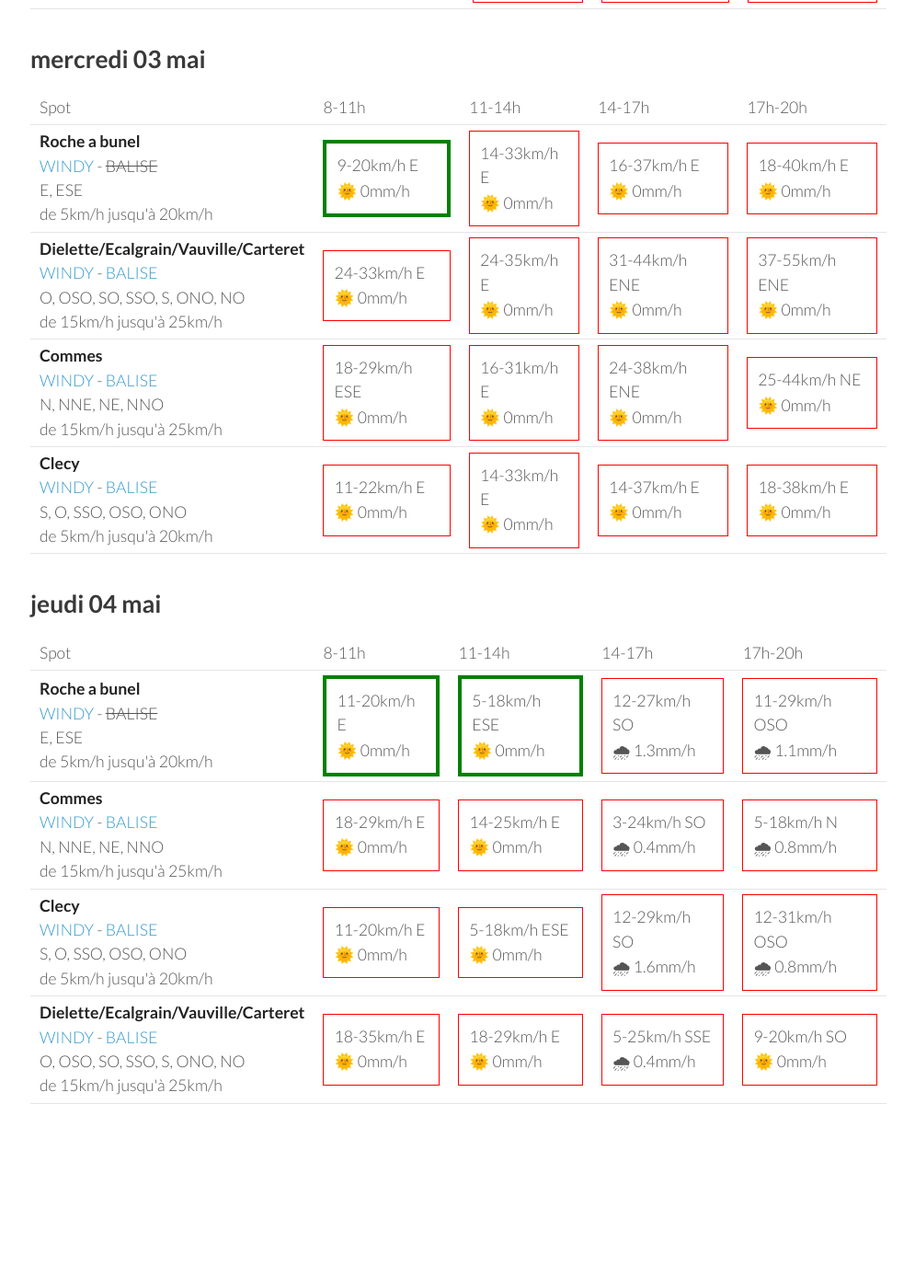
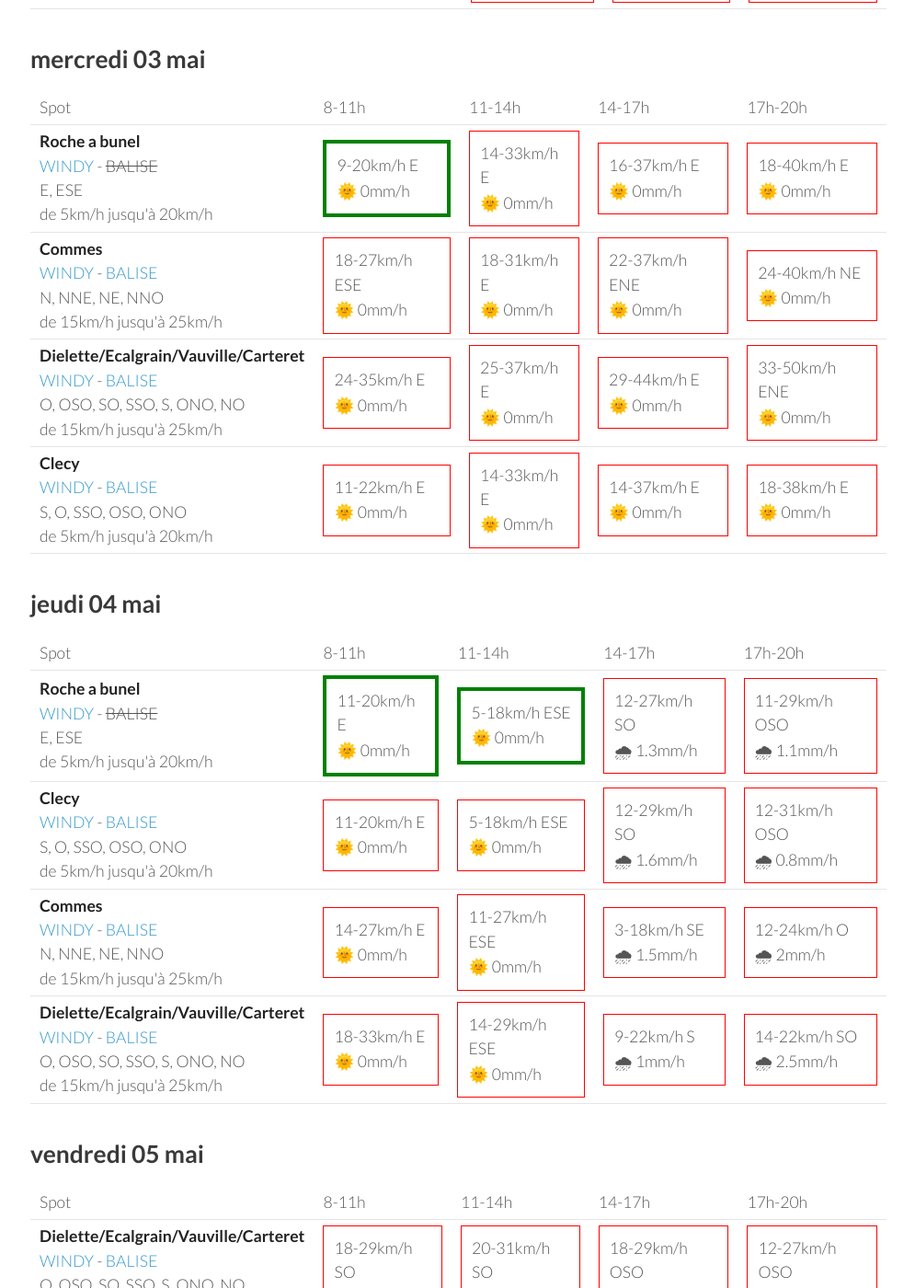
Before and after one commit to parapente-dans-le-nord/parapente-dans-le-nord.github.io, a Jekyll site: the page built from normandie.markdown, in a window 1280 px wide and 1400 px high, scrolled down 2018 px. Shown: the whole window at 92% size, without its empty margins (25-1020 px from the left). Built offline with Jekyll 4.4.1, drawn with Linux system fonts in a browser that asks for light colours; before the commit the page ends 3346 px from its top, so only the background shows below that; some of the changed text lies outside the part shown.

Commit message:
update index.markdown

```diff
--- a/normandie.markdown
+++ b/normandie.markdown
@@ -144,6 +144,16 @@ page mise à jour le dimanche 30 avril 06:46
 
     </tr>
 <tr>
+        <td><strong>Commes</strong><br><a href="https://windy.com/49.346/-0.726?48.936,-0.726,8">WINDY</a> - <span class=""><a href="http://www.balisemeteo.com/balise.php?idBalise=158">BALISE</a> </span><br> <span class="vent-favorable">N, NNE, NE, NNO</span><br><span class="force-vent">de 15km/h jusqu'à 25km/h</span> </td>
+
+            <td><div class="not-flyable"><p>7-12km/h OSO</p><p>🌞 0mm/h</p></div></td>
+            <td><div class="not-flyable"><p>3-12km/h NNO</p><p>🌞 0mm/h</p></div></td>
+            <td><div class="not-flyable"><p>14-24km/h NE</p><p>🌞 0mm/h</p></div></td>
+            <td><div class="not-flyable"><p>18-31km/h NE</p><p>🌞 0mm/h</p></div></td>
+
+
+    </tr>
+<tr>
         <td><strong>Roche a bunel</strong><br><a href="https://windy.com/48.993/-0.499?48.580,-0.499,8">WINDY</a> - <span class="no-balise"> BALISE </span><br> <span class="vent-favorable">E, ESE</span><br><span class="force-vent">de 5km/h jusqu'à 20km/h</span> </td>
 
             <td><div class="not-flyable"><p>5-16km/h ONO</p><p>🌞 0mm/h</p></div></td>
@@ -154,22 +164,12 @@ page mise à jour le dimanche 30 avril 06:46
 
     </tr>
 <tr>
-        <td><strong>Commes</strong><br><a href="https://windy.com/49.346/-0.726?48.936,-0.726,8">WINDY</a> - <span class=""><a href="http://www.balisemeteo.com/balise.php?idBalise=158">BALISE</a> </span><br> <span class="vent-favorable">N, NNE, NE, NNO</span><br><span class="force-vent">de 15km/h jusqu'à 25km/h</span> </td>
-
-            <td><div class="not-flyable"><p>1-12km/h NO</p><p>🌞 0mm/h</p></div></td>
-            <td><div class="not-flyable"><p>7-16km/h NE</p><p>🌞 0mm/h</p></div></td>
-            <td><div class="not-flyable"><p>16-27km/h NE</p><p>🌞 0mm/h</p></div></td>
-            <td><div class="not-flyable"><p>18-31km/h NE</p><p>🌞 0mm/h</p></div></td>
-
-
-    </tr>
-<tr>
         <td><strong>Dielette/Ecalgrain/Vauville/Carteret</strong><br><a href="https://windy.com/49.650/-1.856?49.243,-1.856,8">WINDY</a> - <span class=""><a href="http://www.balisemeteo.com/balise.php?idBalise=81">BALISE</a> </span><br> <span class="vent-favorable">O, OSO, SO, SSO, S, ONO, NO</span><br><span class="force-vent">de 15km/h jusqu'à 25km/h</span> </td>
 
             <td><div class="not-flyable"><p>7-12km/h NE</p><p>🌞 0mm/h</p></div></td>
-            <td><div class="not-flyable"><p>11-18km/h E</p><p>🌞 0mm/h</p></div></td>
-            <td><div class="not-flyable"><p>18-27km/h ENE</p><p>🌞 0mm/h</p></div></td>
-            <td><div class="not-flyable"><p>20-33km/h ENE</p><p>🌞 0mm/h</p></div></td>
+            <td><div class="not-flyable"><p>9-16km/h ENE</p><p>🌞 0mm/h</p></div></td>
+            <td><div class="not-flyable"><p>16-25km/h NE</p><p>🌞 0mm/h</p></div></td>
+            <td><div class="not-flyable"><p>20-29km/h ENE</p><p>🌞 0mm/h</p></div></td>
 
 
     </tr>
@@ -200,22 +200,22 @@ page mise à jour le dimanche 30 avril 06:46
 
     </tr>
 <tr>
-        <td><strong>Dielette/Ecalgrain/Vauville/Carteret</strong><br><a href="https://windy.com/49.650/-1.856?49.243,-1.856,8">WINDY</a> - <span class=""><a href="http://www.balisemeteo.com/balise.php?idBalise=81">BALISE</a> </span><br> <span class="vent-favorable">O, OSO, SO, SSO, S, ONO, NO</span><br><span class="force-vent">de 15km/h jusqu'à 25km/h</span> </td>
+        <td><strong>Commes</strong><br><a href="https://windy.com/49.346/-0.726?48.936,-0.726,8">WINDY</a> - <span class=""><a href="http://www.balisemeteo.com/balise.php?idBalise=158">BALISE</a> </span><br> <span class="vent-favorable">N, NNE, NE, NNO</span><br><span class="force-vent">de 15km/h jusqu'à 25km/h</span> </td>
 
-            <td><div class="not-flyable"><p>24-33km/h E</p><p>🌞 0mm/h</p></div></td>
-            <td><div class="not-flyable"><p>24-35km/h E</p><p>🌞 0mm/h</p></div></td>
-            <td><div class="not-flyable"><p>31-44km/h ENE</p><p>🌞 0mm/h</p></div></td>
-            <td><div class="not-flyable"><p>37-55km/h ENE</p><p>🌞 0mm/h</p></div></td>
+            <td><div class="not-flyable"><p>18-27km/h ESE</p><p>🌞 0mm/h</p></div></td>
+            <td><div class="not-flyable"><p>18-31km/h E</p><p>🌞 0mm/h</p></div></td>
+            <td><div class="not-flyable"><p>22-37km/h ENE</p><p>🌞 0mm/h</p></div></td>
+            <td><div class="not-flyable"><p>24-40km/h NE</p><p>🌞 0mm/h</p></div></td>
 
 
     </tr>
 <tr>
-        <td><strong>Commes</strong><br><a href="https://windy.com/49.346/-0.726?48.936,-0.726,8">WINDY</a> - <span class=""><a href="http://www.balisemeteo.com/balise.php?idBalise=158">BALISE</a> </span><br> <span class="vent-favorable">N, NNE, NE, NNO</span><br><span class="force-vent">de 15km/h jusqu'à 25km/h</span> </td>
+        <td><strong>Dielette/Ecalgrain/Vauville/Carteret</strong><br><a href="https://windy.com/49.650/-1.856?49.243,-1.856,8">WINDY</a> - <span class=""><a href="http://www.balisemeteo.com/balise.php?idBalise=81">BALISE</a> </span><br> <span class="vent-favorable">O, OSO, SO, SSO, S, ONO, NO</span><br><span class="force-vent">de 15km/h jusqu'à 25km/h</span> </td>
 
-            <td><div class="not-flyable"><p>18-29km/h ESE</p><p>🌞 0mm/h</p></div></td>
-            <td><div class="not-flyable"><p>16-31km/h E</p><p>🌞 0mm/h</p></div></td>
-            <td><div class="not-flyable"><p>24-38km/h ENE</p><p>🌞 0mm/h</p></div></td>
-            <td><div class="not-flyable"><p>25-44km/h NE</p><p>🌞 0mm/h</p></div></td>
+            <td><div class="not-flyable"><p>24-35km/h E</p><p>🌞 0mm/h</p></div></td>
+            <td><div class="not-flyable"><p>25-37km/h E</p><p>🌞 0mm/h</p></div></td>
+            <td><div class="not-flyable"><p>29-44km/h E</p><p>🌞 0mm/h</p></div></td>
+            <td><div class="not-flyable"><p>33-50km/h ENE</p><p>🌞 0mm/h</p></div></td>
 
 
     </tr>
@@ -256,16 +256,6 @@ page mise à jour le dimanche 30 avril 06:46
 
     </tr>
 <tr>
-        <td><strong>Commes</strong><br><a href="https://windy.com/49.346/-0.726?48.936,-0.726,8">WINDY</a> - <span class=""><a href="http://www.balisemeteo.com/balise.php?idBalise=158">BALISE</a> </span><br> <span class="vent-favorable">N, NNE, NE, NNO</span><br><span class="force-vent">de 15km/h jusqu'à 25km/h</span> </td>
-
-            <td><div class="not-flyable"><p>18-29km/h E</p><p>🌞 0mm/h</p></div></td>
-            <td><div class="not-flyable"><p>14-25km/h E</p><p>🌞 0mm/h</p></div></td>
-            <td><div class="not-flyable"><p>3-24km/h SO</p><p>🌧 0.4mm/h</p></div></td>
-            <td><div class="not-flyable"><p>5-18km/h N</p><p>🌧 0.8mm/h</p></div></td>
-
-
-    </tr>
-<tr>
         <td><strong>Clecy</strong><br><a href="https://windy.com/48.929/-0.470?48.516,-0.470,8">WINDY</a> - <span class=""><a href="http://www.balisemeteo.com/balise.php?idBalise=122">BALISE</a> </span><br> <span class="vent-favorable">S, O, SSO, OSO, ONO</span><br><span class="force-vent">de 5km/h jusqu'à 20km/h</span> </td>
 
             <td><div class="not-flyable"><p>11-20km/h E</p><p>🌞 0mm/h</p></div></td>
@@ -276,12 +266,22 @@ page mise à jour le dimanche 30 avril 06:46
 
     </tr>
 <tr>
+        <td><strong>Commes</strong><br><a href="https://windy.com/49.346/-0.726?48.936,-0.726,8">WINDY</a> - <span class=""><a href="http://www.balisemeteo.com/balise.php?idBalise=158">BALISE</a> </span><br> <span class="vent-favorable">N, NNE, NE, NNO</span><br><span class="force-vent">de 15km/h jusqu'à 25km/h</span> </td>
+
+            <td><div class="not-flyable"><p>14-27km/h E</p><p>🌞 0mm/h</p></div></td>
+            <td><div class="not-flyable"><p>11-27km/h ESE</p><p>🌞 0mm/h</p></div></td>
+            <td><div class="not-flyable"><p>3-18km/h SE</p><p>🌧 1.5mm/h</p></div></td>
+            <td><div class="not-flyable"><p>12-24km/h O</p><p>🌧 2mm/h</p></div></td>
+
+
+    </tr>
+<tr>
         <td><strong>Dielette/Ecalgrain/Vauville/Carteret</strong><br><a href="https://windy.com/49.650/-1.856?49.243,-1.856,8">WINDY</a> - <span class=""><a href="http://www.balisemeteo.com/balise.php?idBalise=81">BALISE</a> </span><br> <span class="vent-favorable">O, OSO, SO, SSO, S, ONO, NO</span><br><span class="force-vent">de 15km/h jusqu'à 25km/h</span> </td>
 
-            <td><div class="not-flyable"><p>18-35km/h E</p><p>🌞 0mm/h</p></div></td>
-            <td><div class="not-flyable"><p>18-29km/h E</p><p>🌞 0mm/h</p></div></td>
-            <td><div class="not-flyable"><p>5-25km/h SSE</p><p>🌧 0.4mm/h</p></div></td>
-            <td><div class="not-flyable"><p>9-20km/h SO</p><p>🌞 0mm/h</p></div></td>
+            <td><div class="not-flyable"><p>18-33km/h E</p><p>🌞 0mm/h</p></div></td>
+            <td><div class="not-flyable"><p>14-29km/h ESE</p><p>🌞 0mm/h</p></div></td>
+            <td><div class="not-flyable"><p>9-22km/h S</p><p>🌧 1mm/h</p></div></td>
+            <td><div class="not-flyable"><p>14-22km/h SO</p><p>🌧 2.5mm/h</p></div></td>
 
 
     </tr>
@@ -289,3 +289,39 @@ page mise à jour le dimanche 30 avril 06:46
 </tbody>
 </table>
 {:/}
+## vendredi 05 mai
+
+{::nomarkdown}
+<table>
+  <tbody>
+    <tr>
+      <td>Spot</td>
+      <td>8-11h</td>
+      <td>11-14h</td>
+      <td>14-17h</td>
+      <td>17h-20h</td>
+    </tr>
+<tr>
+        <td><strong>Dielette/Ecalgrain/Vauville/Carteret</strong><br><a href="https://windy.com/49.650/-1.856?49.243,-1.856,8">WINDY</a> - <span class=""><a href="http://www.balisemeteo.com/balise.php?idBalise=81">BALISE</a> </span><br> <span class="vent-favorable">O, OSO, SO, SSO, S, ONO, NO</span><br><span class="force-vent">de 15km/h jusqu'à 25km/h</span> </td>
+
+            <td><div class="not-flyable"><p>18-29km/h SO</p><p>🌧 0.7mm/h</p></div></td>
+            <td><div class="not-flyable"><p>20-31km/h SO</p><p>🌞 0mm/h</p></div></td>
+            <td><div class="not-flyable"><p>18-29km/h OSO</p><p>🌧 0.3mm/h</p></div></td>
+            <td><div class="not-flyable"><p>12-27km/h OSO</p><p>🌞 0mm/h</p></div></td>
+
+
+    </tr>
+<tr>
+        <td><strong>Commes</strong><br><a href="https://windy.com/49.346/-0.726?48.936,-0.726,8">WINDY</a> - <span class=""><a href="http://www.balisemeteo.com/balise.php?idBalise=158">BALISE</a> </span><br> <span class="vent-favorable">N, NNE, NE, NNO</span><br><span class="force-vent">de 15km/h jusqu'à 25km/h</span> </td>
+
+            <td><div class="not-flyable"><p>16-25km/h SO</p><p>🌞 0mm/h</p></div></td>
+            <td><div class="not-flyable"><p>16-31km/h SO</p><p>🌧 0.4mm/h</p></div></td>
+            <td><div class="not-flyable"><p>14-29km/h O</p><p>🌧 2.1mm/h</p></div></td>
+            <td><div class="not-flyable"><p>5-25km/h ONO</p><p>🌧 0.5mm/h</p></div></td>
+
+
+    </tr>
+
+</tbody>
+</table>
+{:/}
```
Also changed, not shown: other parts of normandie.markdown (+1 -1 lines).
